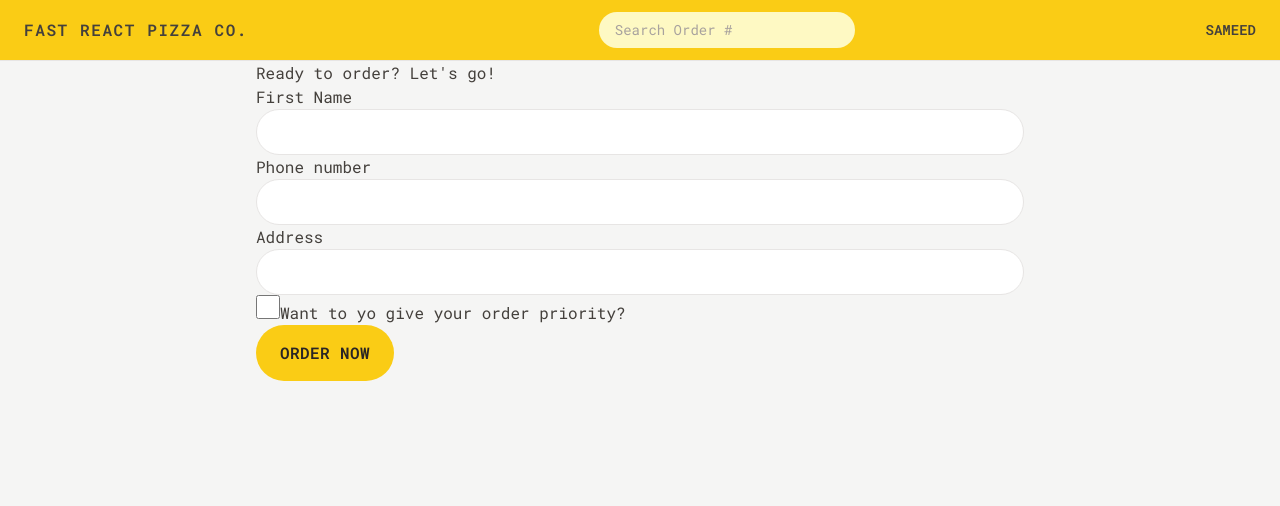
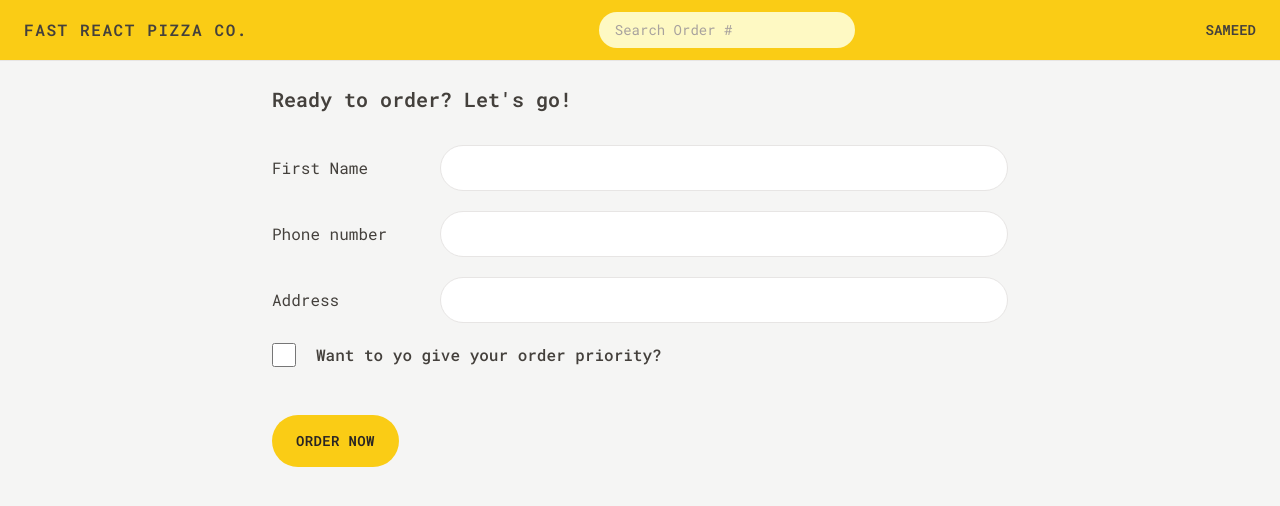
Before and after one commit to sameed02/fast-react-pizza, a React (Vite) app: page /order/new in a window 1280 px wide. Shown: the top 506 px of the page. Built offline with nearby package versions, Linux system fonts and the light colour scheme.

Commit message:
styled order form

```diff
--- a/src/features/cart/Cart.jsx
+++ b/src/features/cart/Cart.jsx
@@ -41,7 +41,7 @@
       <h2 className="mt-7 text-xl font-semibold">Your cart, %NAME%</h2>
       <ul className="mt-3 divide-y divide-stone-200 border-b">
         {cart.map((item) => (
-          <CartItem item={item} key={item.key} />
+          <CartItem item={item} key={item.pizzaId} />
         ))}
       </ul>
       <div className="mt-6  space-x-2">
--- a/src/features/order/CreateOrder.jsx
+++ b/src/features/order/CreateOrder.jsx
@@ -39,31 +39,40 @@
   const isSubmitting = navigation.state === 'submitting';
   const formErrors = useActionData();
   return (
-    <div>
-      <h2>{`Ready to order? Let's go!`}</h2>
+    <div className="px-4 py-6">
+      <h2 className="mb-8 text-xl font-semibold">{`Ready to order? Let's go!`}</h2>
 
       <Form method="POST">
-        <div>
-          <label>First Name</label>
-          <input type="text" name="customer" required className="input" />
+        <div className="mb-5 flex flex-col gap-2 sm:flex-row sm:items-center">
+          <label className="sm:basis-40">First Name</label>
+          <input type="text" name="customer" required className="input grow" />
         </div>
 
-        <div>
-          <label>Phone number</label>
-          <div>
-            <input type="tel" name="phone" required className="input" />
-          </div>
-          {formErrors?.phone && <p>{formErrors.phone}</p>}
-        </div>
-
-        <div>
-          <label>Address</label>
-          <div>
-            <input type="text" name="address" required className="input" />
+        <div className="mb-5 flex flex-col gap-2 sm:flex-row sm:items-center">
+          <label className="sm:basis-40">Phone number</label>
+          <div className="grow">
+            <input type="tel" name="phone" required className="input w-full" />
+            {formErrors?.phone && (
+              <p className="mt-2 rounded-md bg-red-100 p-2 text-xs text-red-700">
+                {formErrors.phone}
+              </p>
+            )}
           </div>
         </div>
 
-        <div>
+        <div className="mb-5 flex flex-col gap-2 sm:flex-row sm:items-center">
+          <label className="sm:basis-40">Address</label>
+          <div className="grow">
+            <input
+              type="text"
+              name="address"
+              required
+              className="input w-full"
+            />
+          </div>
+        </div>
+
+        <div className="mb-12 flex items-center gap-5">
           <input
             type="checkbox"
             name="priority"
@@ -72,7 +81,9 @@
             // value={withPriority}
             // onChange={(e) => setWithPriority(e.target.checked)}
           />
-          <label htmlFor="priority">Want to yo give your order priority?</label>
+          <label htmlFor="priority" className="font-medium">
+            Want to yo give your order priority?
+          </label>
         </div>
 
         <div>
--- a/src/index.css
+++ b/src/index.css
@@ -4,7 +4,7 @@
 
 @layer components {
   .input {
-    @apply w-full rounded-full border border-stone-200 px-4 py-3 text-sm transition-all duration-300 placeholder:text-stone-400 focus:outline-none focus:ring focus:ring-yellow-400 md:px-6 md:py-3;
+    @apply rounded-full border border-stone-200 px-4 py-3 text-sm transition-all duration-300 placeholder:text-stone-400 focus:outline-none focus:ring focus:ring-yellow-400 md:px-6 md:py-3;
   }
   .loader {
     width: 45px;
--- a/src/ui/Button.jsx
+++ b/src/ui/Button.jsx
@@ -2,11 +2,11 @@
 
 function Button({ children, disabled, to, type }) {
   const base =
-    'inline-block rounded-full bg-yellow-400  font-semibold uppercase tracking-wide text-stone-800 transition-all hover:bg-yellow-300 focus:bg-yellow-300 focus:outline-none focus:ring focus:ring-yellow-300 focus:ring-offset-2 disabled:cursor-not-allowed ';
+    'inline-block text-sm rounded-full bg-yellow-400  font-semibold uppercase tracking-wide text-stone-800 transition-all hover:bg-yellow-300 focus:bg-yellow-300 focus:outline-none focus:ring focus:ring-yellow-300 focus:ring-offset-2 disabled:cursor-not-allowed ';
   const styles = {
     primary: `${base} px-4 py-3 md:px-6 md:py-4`,
     small: `${base} px-4 py-2 md:px-5 md:py-2.5 text-xs`,
-    secondary: `inline-block rounded-full font-semibold uppercase tracking-wide text-stone-400 transition-all hover:bg-stone-300 hover:text-stone-800 focus:bg-stone-300 focus:text-stone-800  focus:outline-none focus:ring focus:ring-stone-200 focus:ring-offset-2 disabled:cursor-not-allowed border-2 border-stone-300 px-4 py-2.5 md:px-6 md:py-3.5 `,
+    secondary: `inline-block text-sm rounded-full font-semibold uppercase tracking-wide text-stone-400 transition-all hover:bg-stone-300 hover:text-stone-800 focus:bg-stone-300 focus:text-stone-800  focus:outline-none focus:ring focus:ring-stone-200 focus:ring-offset-2 disabled:cursor-not-allowed border-2 border-stone-300 px-4 py-2.5 md:px-6 md:py-3.5 `,
   };
   if (to)
     return (
```
Also changed, not shown: index.html (+5 -2 lines).
